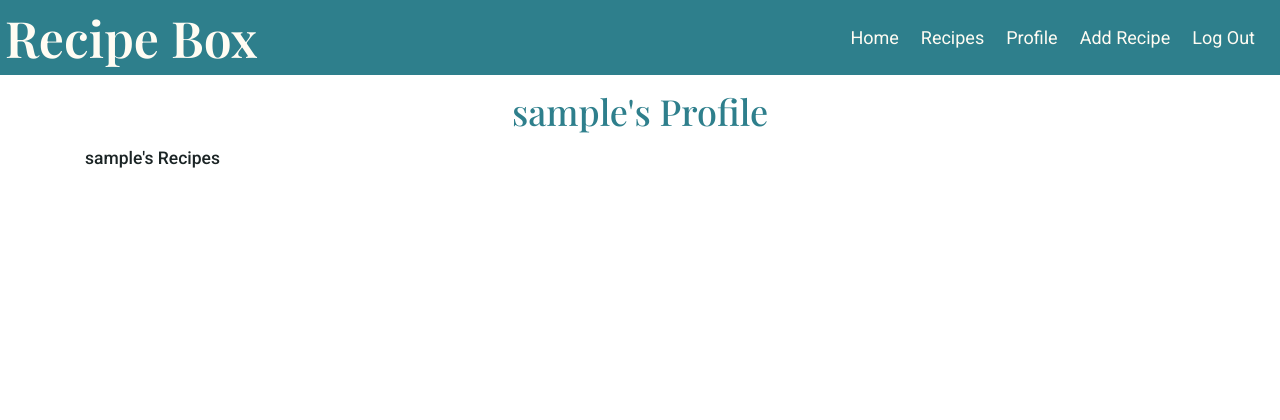
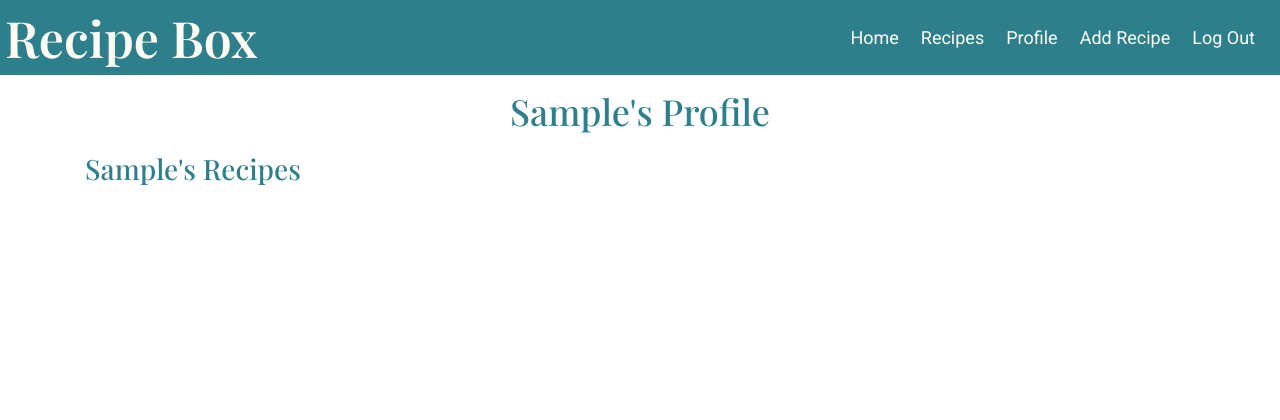
Before and after one commit to Sharon-B/Recipe-Box, a Flask app: page /profile/1 in a window 1280 px wide. Shown: the top 420 px of the page. Run offline with Flask 2, Linux system fonts and the light colour scheme; the visitor is signed in with stand-in values (Sample User, id 1); a database or web service that is not in the repository returns one stand-in record (values such as "Sample title"); some libraries are stand-ins or nearby versions.

Commit message:
Update layout and styling of headings & recipe cards in profile.html

```diff
--- a/templates/profile.html
+++ b/templates/profile.html
@@ -1,27 +1,26 @@
 {% extends "base.html" %}
 {% block content %}
 
-    <h2 class="page-heading">{{ username }}'s Profile</h2>
+    <h2 class="page-heading capitalize">{{ username }}'s Profile</h2>
 
     <div class="container">
-        <h3 class="recipes-heading">{{ username }}'s Recipes</h3>
+        <div class="heading capitalize">{{ username }}'s Recipes</div>
         <!-- Recipe Card -->
+        <div class="row recipe-card recipes">
             {% for recipe in recipes %}
                 {% if session.user|lower == recipe.added_by|lower %}
-                <div class="row recipe-card recipes">
                     <div class="col-12 col-md-4">
                         <div class="card">
                             <img src="{{ recipe.recipe_url }}" class="card-img-top" alt="...">
                             <div class="card-body">
-                                <h2 class="recipe-title"><a href="{{ url_for('recipe', recipe_id=recipe._id) }}">{{
-                                        recipe.recipe_name }}</a></h2>
-                                <h5 class="card-sub-heading">
-                                    <i class="fas fa-stopwatch"></i> Prep time: {{ recipe.prep_time }} Cook time: {{
-                                    recipe.cook_time }}
-                                </h5>
+                                <h3><a href="{{ url_for('recipe', recipe_id=recipe._id) }}" class="recipe-title capitalize">{{
+                                        recipe.recipe_name }}</a></h3>
+                                <div class="timings">
+                                    <i class="fas fa-stopwatch"></i> <strong>Prep time:</strong> {{ recipe.prep_time }} <strong>Cook time:</strong> {{recipe.cook_time }}
+                                </div>
                                 <p class="card-text">{{ recipe.recipe_description }}
                                 </p>
-                                <p class="card-text recipe-added-by">Added by: {{ recipe.added_by }}
+                                <p class="recipe-added-by">Added by: {{ recipe.added_by }}
                                 </p>
                                 <!-- Edit/Delete buttons -->
                                 <div class="buttons">
@@ -31,8 +30,8 @@
                             </div>
                         </div>
                     </div>
-                </div>
                 {% endif %}
             {% endfor %}
         </div>
+    </div>
 {% endblock %}
```
Lines whose indentation alone changed are shown as unchanged.
